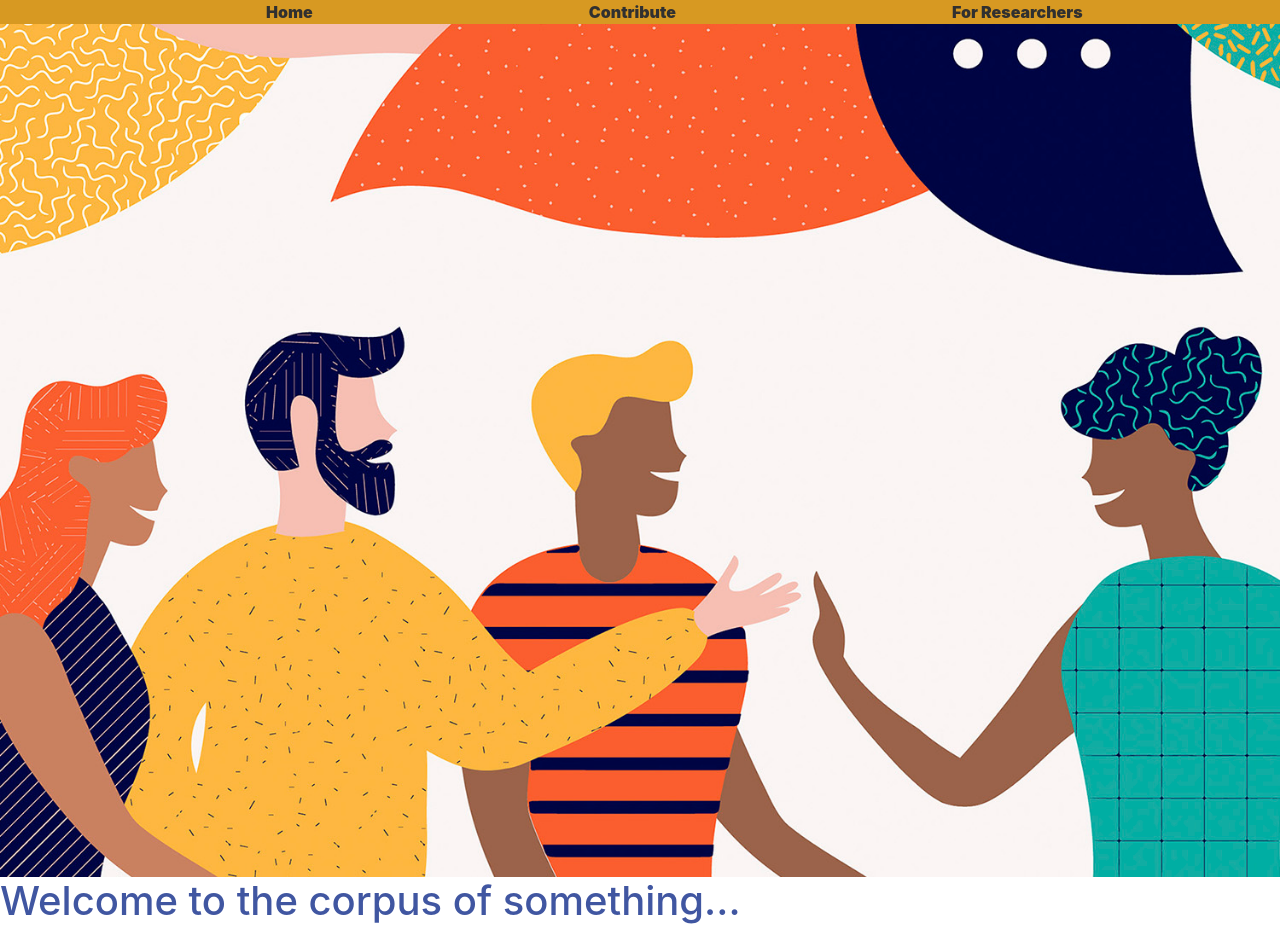
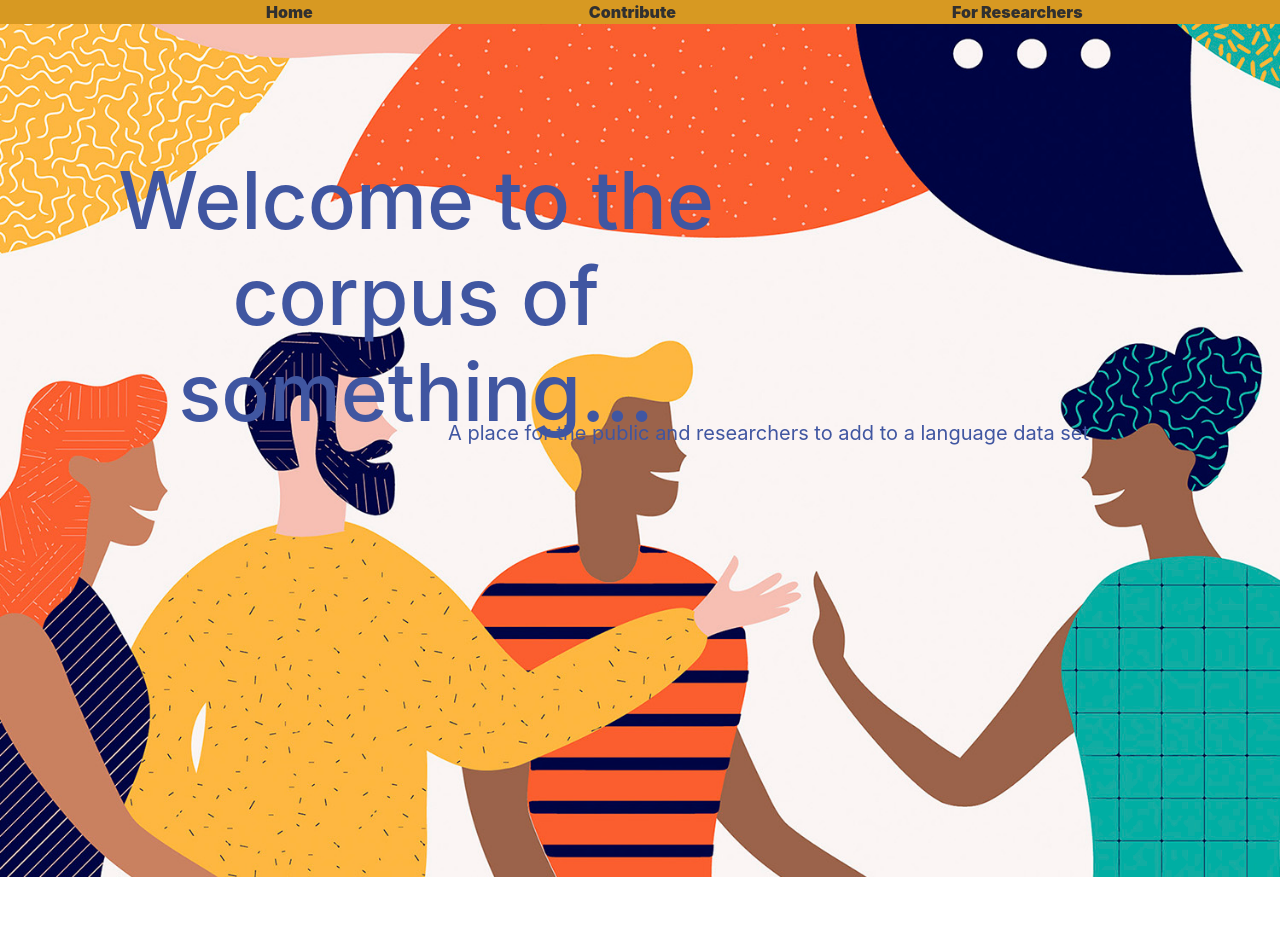
Before and after one commit to akemp7/CapstoneReact, a React app: page /#/ in a window 1280 px wide. Shown: the top 933 px of the page. After the commit the page ends 877 px from the top, so only its background shows below. Built offline with nearby package versions, Linux system fonts and the light colour scheme.

Commit message:
Add paragraph to header

```diff
--- a/src/components/Header.jsx
+++ b/src/components/Header.jsx
@@ -2,17 +2,33 @@ import React from 'react';
 import language from '../Assets/language.jpg'
 
 function Header() {
-    var textStyle={
+    var coverImage={
+        width: '100%',
+    }
+    var heroText = {
+        textAlign: "center",
+        position: "absolute",
+        top: "19%",
+        right: "35%",
+        fontSize: "80px",
         color: '#4056A1'
+
     }
 
-    var coverImage={
-        width: '100%'
+    var heroInfo = {
+        textAlign: "center",
+        position: "absolute",
+        bottom: "42%",
+        left: "35%",
+        fontSize: "20px",
+        color: '#4056A1'
+
     }
     return (
         <div>
             <img src={language} style={coverImage} />
-            <h1 style={textStyle}>Welcome to the corpus of something...</h1>
+            <h1 style={heroText}>Welcome to the corpus of something...</h1>
+            <p style={heroInfo}>A place for the public and researchers to add to a language data set</p>
         </div>
     );
 }
```
